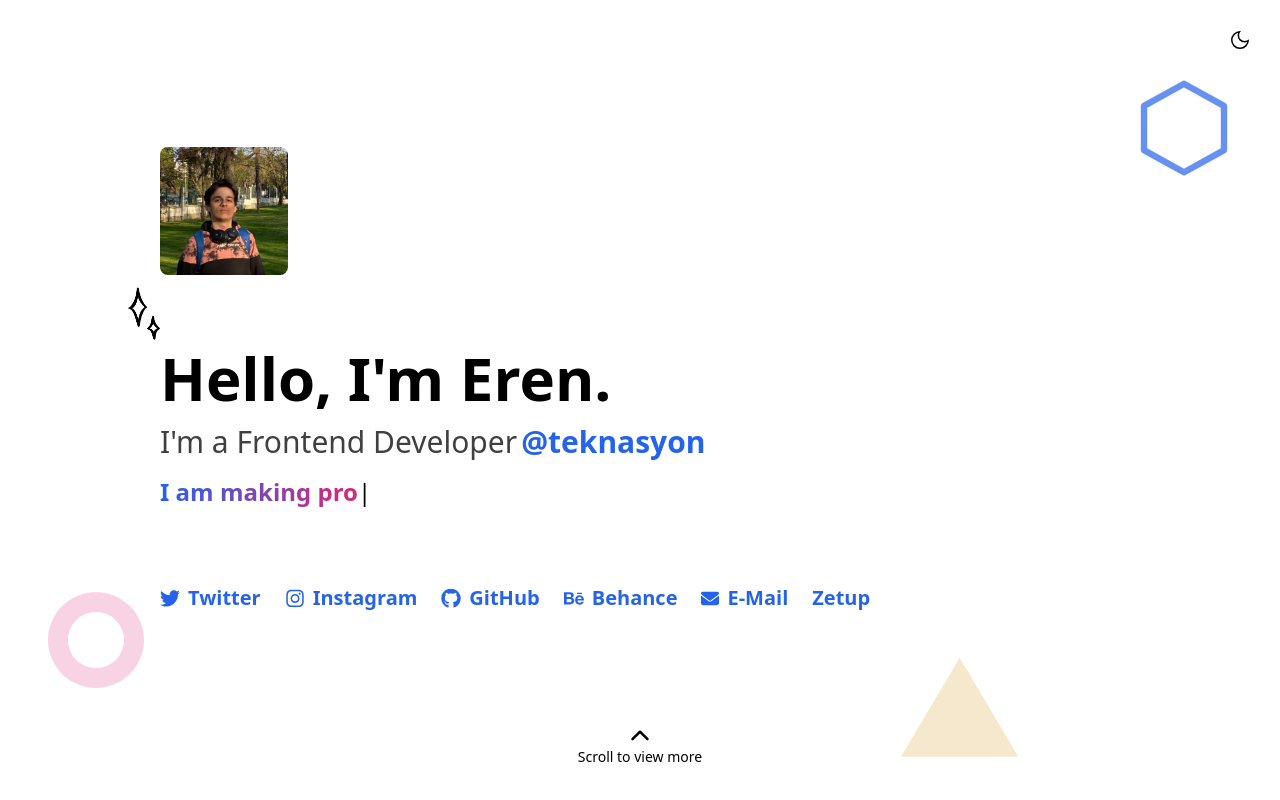
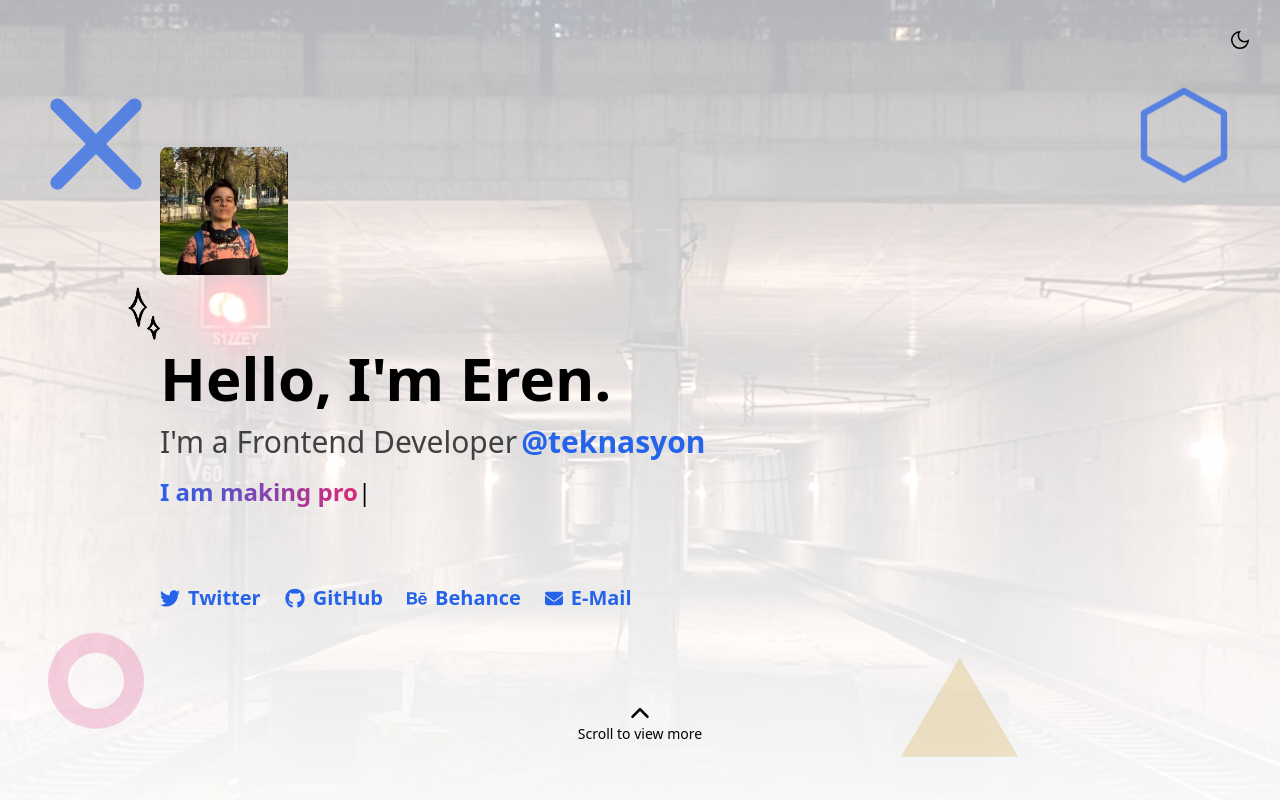
Before and after one commit to erenkulaksiz/erenk.dev, a Next.js app: page / in a window 1280 px wide. Shown: the top 800 px of the page. Built offline with nearby package versions, Linux system fonts and the light colour scheme.

Commit message:
[fix] fix scroll and unneccesary bold texts

```diff
--- a/src/components/contact/index.js
+++ b/src/components/contact/index.js
@@ -3,7 +3,7 @@ import Link from "next/link";
 const Contact = ({ contact }) => {
     return (<Link href={contact.link}>
         <a
-            className="text-blue-600 flex flex-row items-center gap-2"
+            className="text-blue-600 flex flex-row items-center gap-2 sm:hover:-translate-y-1 hover:translate-x-1 transition-all ease-in-out"
             target={contact?.email != true ? "_blank" : null}
             title={contact.id}
             rel="noreferrer noopener"
--- a/src/components/themeswitch/index.js
+++ b/src/components/themeswitch/index.js
@@ -1,7 +1,7 @@
 import { DarkIcon, LightIcon } from "../../icons";
 
 const ThemeSwitch = ({ onClick, theme, ...rest }) => {
-    return (<a {...rest} href="#" onClick={onClick} className="absolute overflow-hidden right-4 top-4 z-50 rounded-lg">
+    return (<a {...rest} href="#" onClick={onClick} className="absolute top-4 right-4 overflow-hidden z-50 rounded-lg">
         {theme == "dark" ? <LightIcon fill="currentColor" style={{ transform: "scale(.5)" }} /> : <DarkIcon fill="currentColor" style={{ transform: "scale(.5)" }} />}
     </a>)
 }
--- a/src/constants/index.js
+++ b/src/constants/index.js
@@ -23,19 +23,13 @@ export const constants = {
             `${writerHighlight("I know how")} a good user experience works`,
         ],
         RANDOM_PHOTO_COUNT: 5,
-        RANDOM_PHOTO_ON: false,
+        RANDOM_PHOTO_ON: true,
         contactList: [
             {
                 title: "Twitter",
                 id: "twitter",
                 link: "https://twitter.com/erencode",
                 icon: <TwitterIcon width={20} height={20} fill="currentColor" />
-            },
-            {
-                title: "Instagram",
-                id: "instagram",
-                link: "https://instagram.com/erentr",
-                icon: <InstagramIcon width={20} height={20} fill="currentColor" />
             },
             {
                 title: "GitHub",
@@ -55,11 +49,6 @@ export const constants = {
                 link: "mailto:erenkulaksz@gmail.com",
                 icon: <EmailIcon width={18} height={18} fill="currentColor" />,
                 email: true,
-            },
-            {
-                title: "Zetup",
-                id: "zetup",
-                link: "https://zetup.me/eren?setup=622df24e66baea3648de355c",
             }
         ],
         projects: [
--- a/src/pages/index.js
+++ b/src/pages/index.js
@@ -41,7 +41,7 @@ const Landing = (props) => {
     <main
       ref={containerRef}
       className="flex flex-col items-center dark:text-white text-black relative overflow-hidden"
-      data-scroll-container
+    //data-scroll-container
     >
       <Head>
         <title>erenkulaksiz</title>
@@ -58,29 +58,41 @@ const Landing = (props) => {
         data-scroll-speed="4"
       />*/}
       <div
-        className="flex flex-col relative items-center justify-center h-screen max-w-[1688px] w-full"
+        className="flex flex-col relative items-center justify-center h-screen max-h-screen w-full"
       >
+        {constants.landing.RANDOM_PHOTO_ON && <div className="absolute left-0 right-0 -bottom-20 bg-gradient-to-t dark:from-black from-white dark:to-transparent/90 to-white/70 top-0">
+          <img
+            src={`/images/random_${random}.jpeg`}
+            className="absolute w-full h-[calc(100%-10px)] -z-20 object-cover"
+          />
+        </div>}
         <SVG
-          className="absolute -z-10 w-24 fill-transparent stroke-blue-600/70 stroke-2 right-12 top-24 animate-[landingBounce_4s_ease-in-out_infinite]"
-          icon="hexa"
+          className="absolute z-10 sm:flex hidden w-24 fill-blue-600/70 left-12 scale-50 top-24 animate-[landingBounce_2.5s_ease-in-out_infinite]"
+          icon="cross"
           data-scroll
           data-scroll-speed="2"
         />
         <SVG
-          className="absolute -z-10 w-24 fill-pink-600/20 left-12 bottom-24 animate-[landingBounce_4s_ease-in-out_infinite]"
+          className="absolute z-10 w-24 fill-transparent stroke-blue-600/70 stroke-2 right-12 top-24 animate-[landingBounce_3.5s_ease-in-out_infinite]"
+          icon="hexa"
+          data-scroll
+          data-scroll-speed="2"
+          data-scroll-id="hexa"
+        />
+        <SVG
+          className="absolute z-10 w-24 fill-pink-600/20 left-12 bottom-16 animate-[landingBounce_2.2s_ease-in-out_infinite]"
           icon="circle"
           data-scroll
           data-scroll-speed="2"
         />
         <SVG
-          className="absolute -z-10 sm:flex hidden w-32 fill-yellow-600/20 left-[70%] right-[50%] bottom-6 animate-[landingBounce_4s_ease-in-out_infinite]"
+          className="absolute z-10 sm:flex hidden w-32 fill-yellow-600/20 left-[70%] right-[50%] bottom-6 animate-[landingBounce_4.2s_ease-in-out_infinite]"
           icon="triangle"
           data-scroll
           data-scroll-speed="-6"
         />
-        {constants.landing.RANDOM_PHOTO_ON && <img src={`/images/random_${random}.jpeg`} className="absolute w-full h-full object-cover opacity-10 dark:opacity-10 -z-10" />}
         {!SSR && <div
-          className="px-6 w-full sm:px-0 sm:w-9/12"
+          className="px-6 w-full sm:px-0 sm:w-9/12 z-10"
           data-scroll
           data-scroll-speed="5"
         >
@@ -122,7 +134,7 @@ const Landing = (props) => {
           />
         </div>
         <div
-          className="flex flex-col sm:flex-row mt-12 px-6 w-full sm:px-0 sm:w-9/12 gap-8 sm:gap-6 text-md sm:text-xl font-bold flex-wrap"
+          className="flex flex-col z-10 sm:flex-row mt-12 px-6 w-full sm:px-0 sm:w-9/12 gap-8 sm:gap-6 text-md sm:text-xl font-bold flex-wrap"
           data-scroll
           data-scroll-speed="2"
         >
@@ -136,7 +148,7 @@ const Landing = (props) => {
         <div
           data-scroll
           data-scroll-speed="4"
-          className="absolute bottom-8 md:bottom-16 lg:bottom-32"
+          className="absolute bottom-4 md:bottom-18 lg:bottom-36"
         >
           <div
             className="cursor-pointer flex flex-col items-center animate-[landingBounce_5s_ease-in-out_infinite]"
@@ -154,7 +166,7 @@ const Landing = (props) => {
           data-scroll
           data-scroll-speed="1"
         >
-          <div className="rotate-[12deg] w-full h-full bg-gradient-to-r from-blue-300/50 dark:from-blue-600 to-pink-300/50 dark:to-pink-600" />
+          <div className="rotate-[12deg] w-full h-full bg-gradient-to-r from-blue-600 dark:from-blue-600 to-pink-600 dark:to-pink-600" />
         </div>
 
         <SVG
@@ -252,14 +264,18 @@ const Landing = (props) => {
       <div
         className="flex flex-col items-center justify-center max-w-[1688px] w-full sm:mb-48 mb-8 mt-32"
       >
-        <div className="flex flex-col px-6 w-full sm:px-0 sm:w-9/12"
+        <div className="flex flex-col px-6 w-full font-extralight sm:px-0 sm:w-9/12"
           data-scroll
           data-scroll-speed="1"
         >
           <h1 className="text-2xl sm:text-4xl font-bold mb-4 sm:mb-8">👋  Say Hello</h1>
           <div className="flex flex-col gap-8 justify-center text-lg md:text-2xl">
             <p>
-              Send me a hi message from Twitter or send me an email to meet! I will answer any of your questions, 24/7 no fees.
+              Send me a hi message from <Link href="https://twitter.com/erencode" passHref>
+                <a className="text-blue-600 font-bold" target="_blank">
+                  Twitter
+                </a>
+              </Link> or send me an email to meet! I will answer any of your questions, 24/7 no fees.
             </p>
           </div>
         </div>
```
